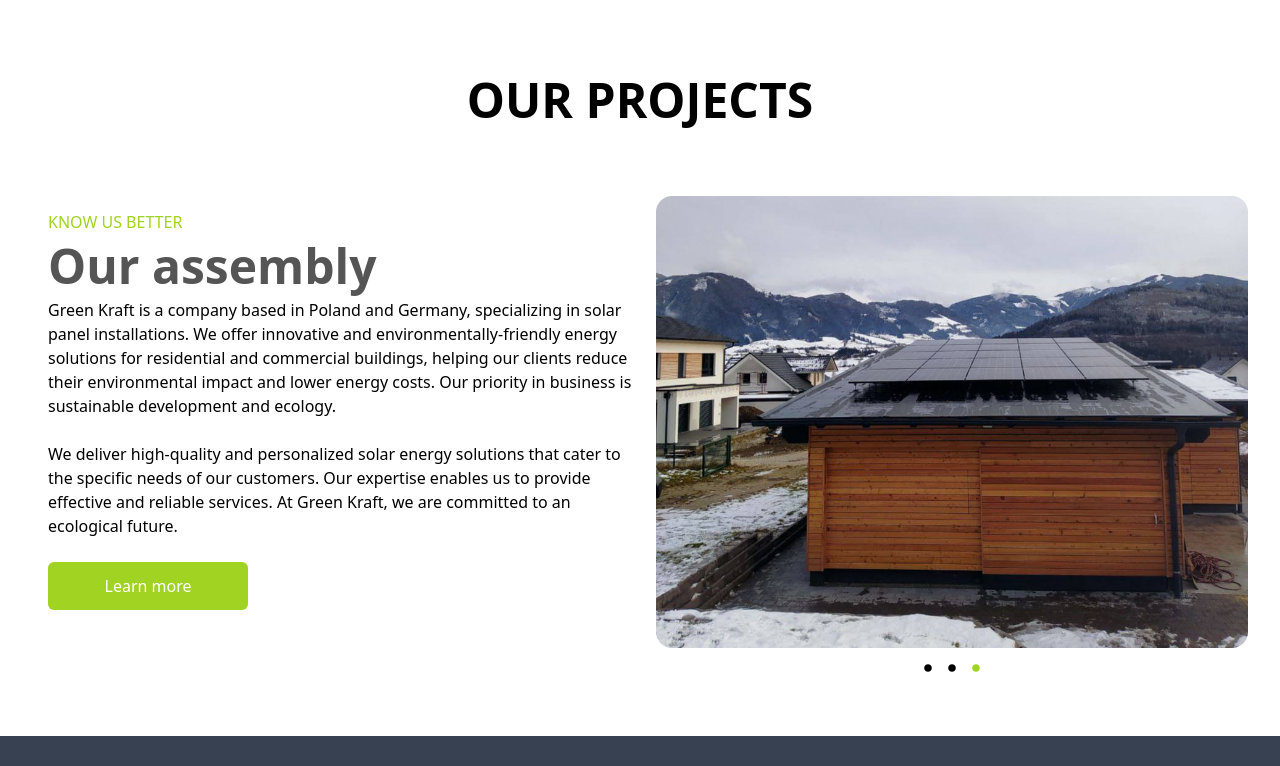
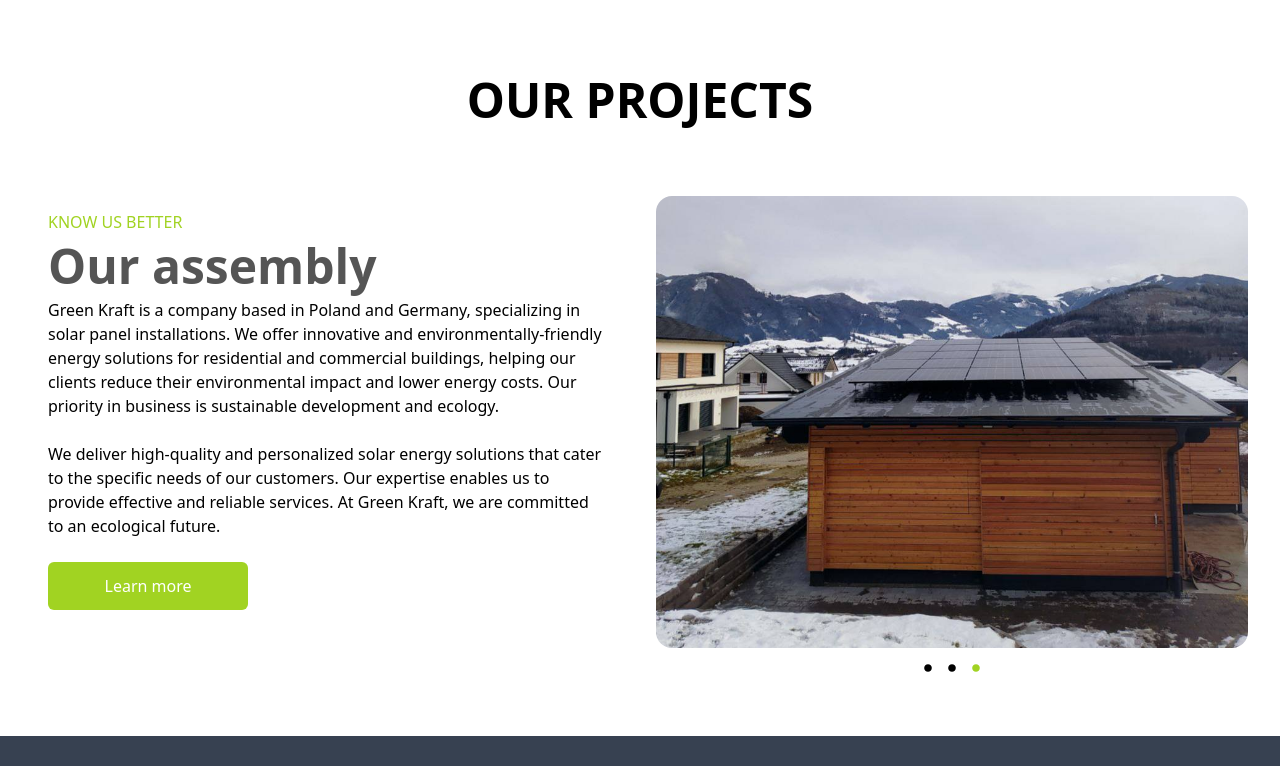
Before and after one commit to slivkatrin/Solar-Panels, a React (Create React App) app: page / in a window 1280 px wide. Shown: the part 1420-2186 px from the top of the page. Built offline with nearby package versions, Linux system fonts and the light colour scheme.

Commit message:
margins corrected

```diff
--- a/src/components/Footer.jsx
+++ b/src/components/Footer.jsx
@@ -1,4 +1,5 @@
 import React from 'react';
+import logo from '../assets/logo.png';
 const Footer = () => {
 
     return(
@@ -9,8 +10,8 @@ const Footer = () => {
         <div class="md:flex md:justify-between">
           <div class="mb-6 md:mb-0">
               <a href="https://flowbite.com/" class="flex items-center">
-                  <img src="https://flowbite.com/docs/images/logo.svg" class="h-8 mr-3" alt="FlowBite Logo" />
-                  <span class="self-center text-2xl font-semibold whitespace-nowrap dark:text-white">Flowbite</span>
+                  <img src={logo} class="h-12 mr-3" alt="FlowBite Logo" />
+                  <span class="self-center text-2xl font-semibold whitespace-nowrap dark:text-white"></span>
               </a>
           </div>
           <div class="grid grid-cols-2 gap-8 sm:gap-6 sm:grid-cols-3">
--- a/src/components/OurProjects.jsx
+++ b/src/components/OurProjects.jsx
@@ -52,7 +52,7 @@ function OurProjects() {
             </h1>
 
             <div className="max-w-[1340px] mx-auto grid md:grid-cols-2">
-                <div className="flex flex-col justify-center md:ml-8 ">
+                <div className="flex flex-col justify-center md:ml-8 mr-8 ">
                     <p className="text-[#a1d322] font-normal md:text-1xl sm:text-1xl text-1xl">
                         KNOW US BETTER
                     </p>
@@ -60,7 +60,7 @@ function OurProjects() {
                     <h1 className="text-[#555555] md:text-5xl sm:text-3xl text-2xl font-bold py-2 text-left ">
                         Our assembly
                     </h1>
-                    <p>
+                    <p className='w-full '>
                         Green Kraft is a company based in Poland and Germany,
                         specializing in solar panel installations. We offer
                         innovative and environmentally-friendly energy solutions
```
